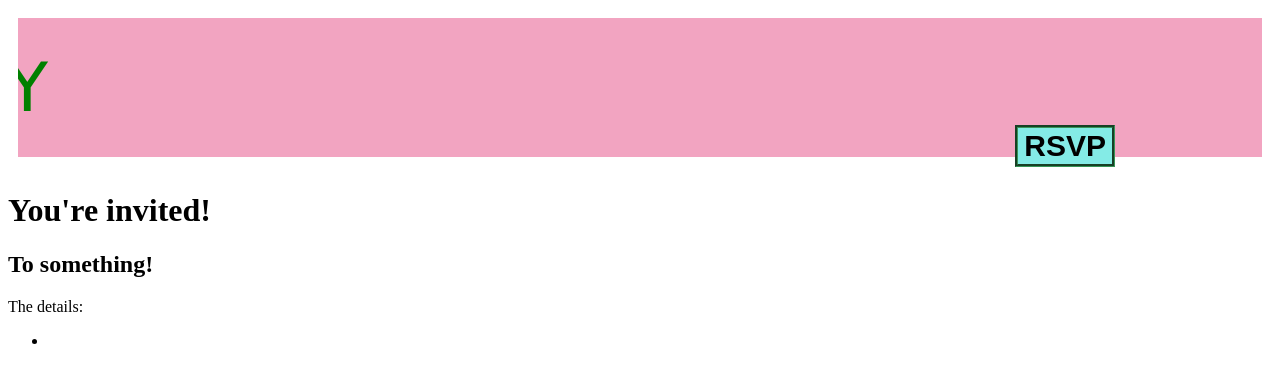
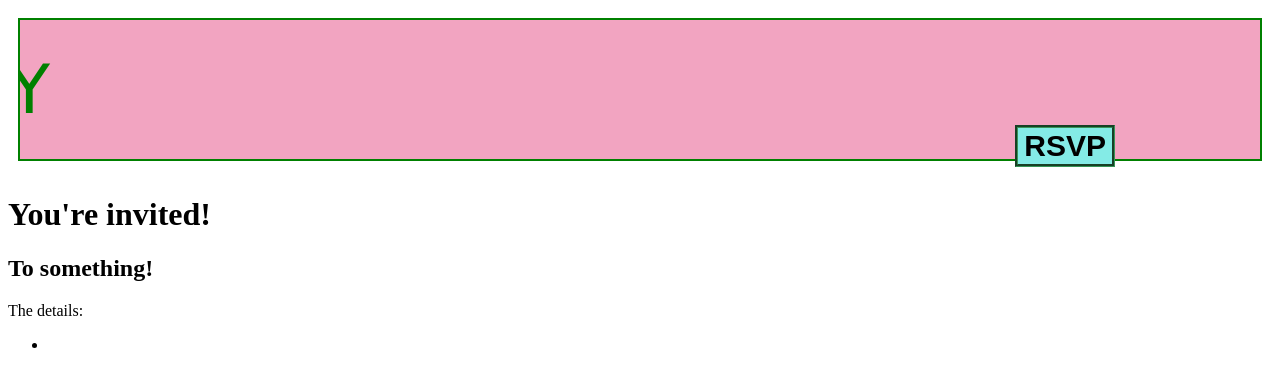
Before and after one commit to HNKrudwan/HNKrudwan.github.io, a plain HTML site: page index.html in a window 1280 px wide. Drawn offline with Linux system fonts and the light colour scheme.

Commit message:
Update index.html

```diff
--- a/index.html
+++ b/index.html
@@ -21,7 +21,8 @@
                 background-color:rgb(242, 164, 193);
                 padding:30px;
                 margin:10px;
-                color:green;
+                color:green;border:2px solid;
+
 
 
 
```
